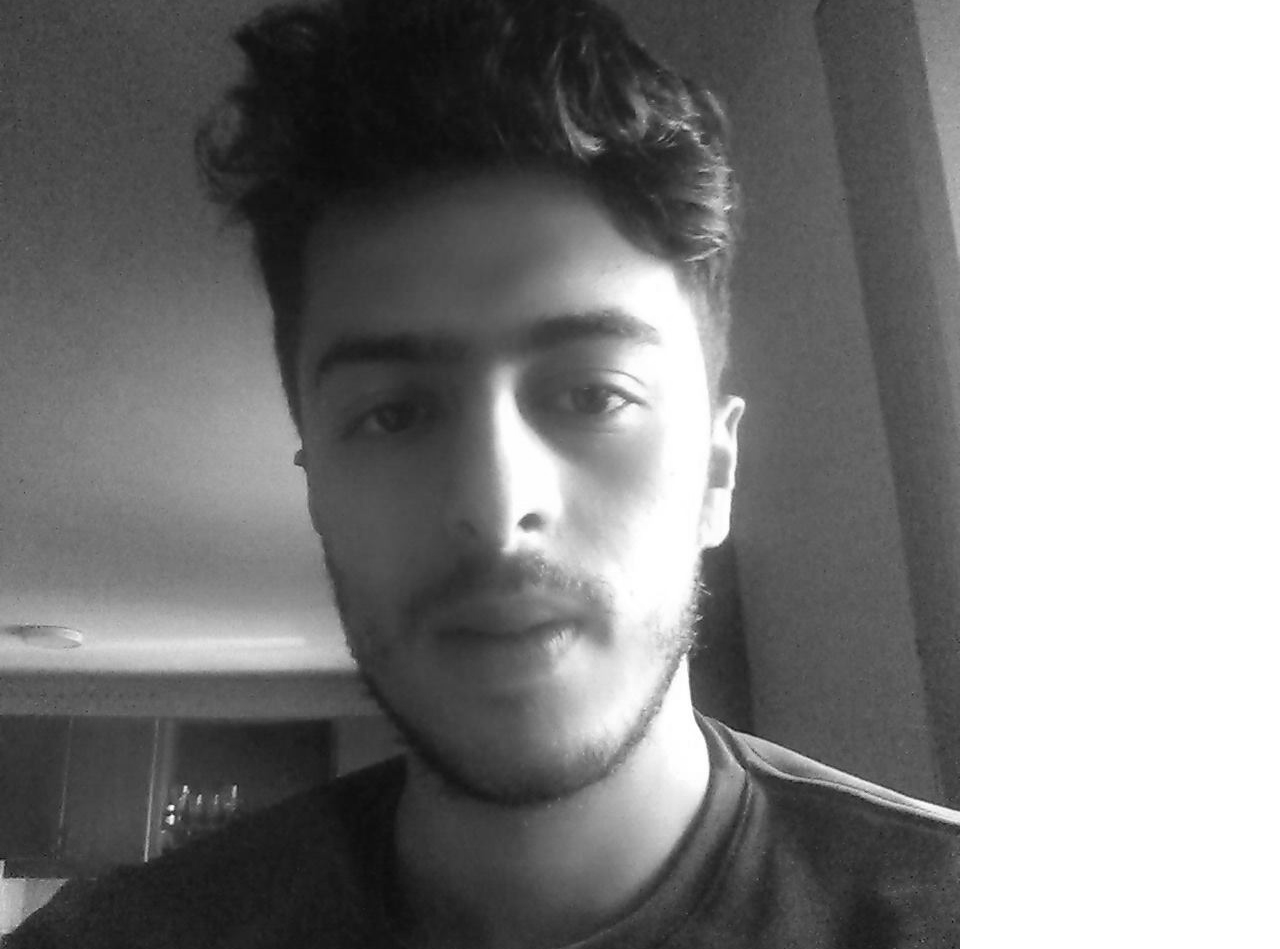
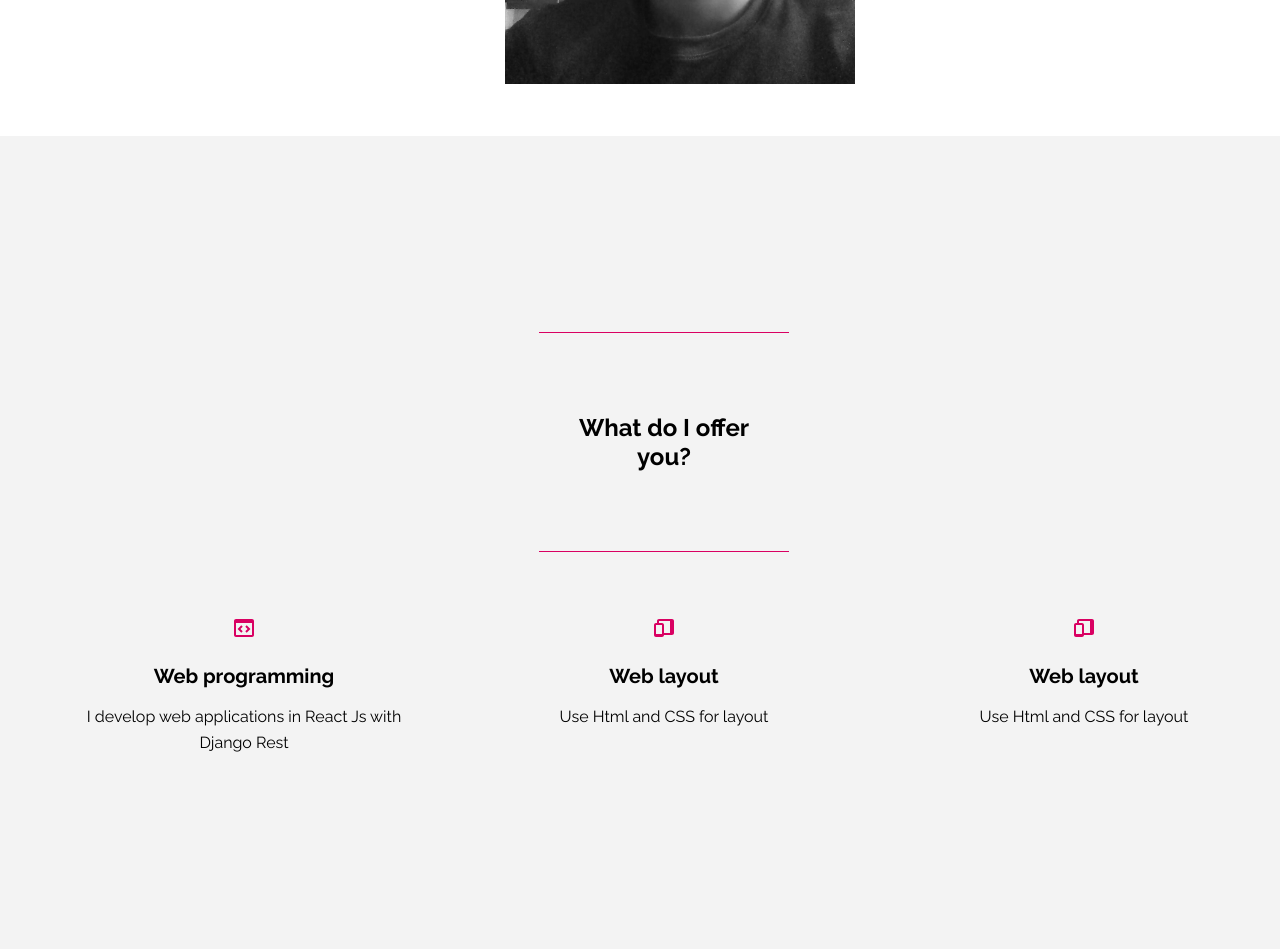
Before and after one commit to DvidGs/Portfolio_cv, a plain HTML site: page index.html in a window 1280 px wide. Shown: the part 1260-2209 px from the top of the page. Drawn offline with Linux system fonts and the light colour scheme.

Commit message:
third commit

```diff
--- a/index.html
+++ b/index.html
@@ -49,9 +49,9 @@
         </article>
     </section>
 
-    <section id="about" class="about">
+    <section id="about" class="about section container full-lg screen">
         <article class="text-lg-right">
-            <aside class="slogan text-center text-lg-right">
+            <aside class="text-center text-lg-right">
                 <h1>DavidGasu</h1>
                 <h5>Web Developer</h5>
             </aside>
@@ -90,8 +90,32 @@
         </article>
     </section>
 
-    <section id="services" class="services">
-        <h2>Services</h2>
+    <section id="services" class="services section bg-gray-light">
+        <div class="container full-lg-screen">
+            <h2 class="section-title">What do I offer you?</h2>
+            <article class="service-card">
+                <svg xmlns="http://www.w3.org/2000/svg" width="24" height="24" viewBox="0 0 24 24">
+                    <path d="M20,3H4C2.897,3,2,3.897,2,5v14c0,1.103,0.897,2,2,2h16c1.103,0,2-0.897,2-2V5C22,3.897,21.103,3,20,3z M4,19V7h16 l0.002,12H4z"/>
+                    <path d="M9.293 9.293L5.586 13 9.293 16.707 10.707 15.293 8.414 13 10.707 10.707zM14.707 9.293L13.293 10.707 15.586 13 13.293 15.293 14.707 16.707 18.414 13z"/>
+                </svg>
+                <h3>Web programming</h3>
+                <p>I develop web applications in React Js with Django Rest</p>
+            </article>
+            <article class="service-card">
+                <svg xmlns="http://www.w3.org/2000/svg" width="24" height="24" viewBox="0 0 24 24">
+                    <path d="M20,3H7C5.897,3,5,3.897,5,5v2H4C2.897,7,2,7.897,2,9v10c0,1.103,0.897,2,2,2h6c1.103,0,2-0.897,2-2h8c1.103,0,2-0.897,2-2 V5C22,3.897,21.103,3,20,3z M6,9h4l-0.003,9H4V9H6z M12,17V9c0-1.103-0.897-2-2-2H7V5h11v12H12z"/>
+                </svg>
+                <h3>Web layout</h3>
+                <p>Use Html and CSS for layout</p>
+            </article>
+            <article class="service-card">
+                <svg xmlns="http://www.w3.org/2000/svg" width="24" height="24" viewBox="0 0 24 24">
+                    <path d="M20,3H7C5.897,3,5,3.897,5,5v2H4C2.897,7,2,7.897,2,9v10c0,1.103,0.897,2,2,2h6c1.103,0,2-0.897,2-2h8c1.103,0,2-0.897,2-2 V5C22,3.897,21.103,3,20,3z M6,9h4l-0.003,9H4V9H6z M12,17V9c0-1.103-0.897-2-2-2H7V5h11v12H12z"/>
+                </svg>
+                <h3>Web layout</h3>
+                <p>Use Html and CSS for layout</p>
+            </article>
+        </div>
     </section>
     <section id="portfolio" class="portfolio">
         <h2>Portfolio</h2>
--- a/style.css
+++ b/style.css
@@ -215,6 +215,9 @@ progress::-moz-progress-bar {
 }
 
 /* ******* Utilities ******* */
+.bg-gray-light {
+    background-color: var(--gray-light-color);
+}
 
 .box-shadow-1 {
     box-shadow: 0.25rem 0.25rem 1rem rgba(0, 0, 0, 0.25);
@@ -246,6 +249,20 @@ progress::-moz-progress-bar {
     display: none;
 }
 
+.section {
+    padding: 1rem 1rem;
+}
+
+.section-title {
+    border-top: thin solid var(--first-color);
+    border-bottom: thin solid var(--first-color);
+    margin: 2rem auto;
+    padding: 5rem 1rem;
+    width: 250px;
+    text-align: center;
+    color: var(--title-color);
+}
+
 .text-center {
     text-align: center;
 }
@@ -259,6 +276,11 @@ progress::-moz-progress-bar {
 }
 
 @media screen and (min-width: 1024px) {
+    .full-lg-screen {
+        width: 100%;
+        min-height: 100vh;
+    }
+
     .text-lg-center {
         text-align: center;
     }
@@ -273,6 +295,10 @@ progress::-moz-progress-bar {
 }
 
 /* ******* Site Styles ******* */
+.about > article {
+    margin-bottom: 2rem;
+}
+
 .header {
     position: fixed;
     left: 0;
@@ -297,15 +323,59 @@ progress::-moz-progress-bar {
     text-decoration: none;
 }
 
+.service-card {
+    margin: 1rem auto;
+    padding: 1rem;
+    text-align: center;
+}
+
+.service-card svg {
+    margin-bottom: 1.25rem;
+    fill: var(--first-color);
+}
+
+.service-card h3 {
+    color: var(--title-color)
+}
+
+.service-card svf {
+    margin-bottom: 1.25rem;
+    fill: var(--first-color);
+}
+
 @media screen and (min-width: 768px) {
+    .services > .container {
+        display: grid;
+        grid-template-columns: repeat(2, 45%);
+        justify-content: space-between;
+        align-content: center;
+    }
 
+    .services .section-title {
+        grid-column: span 2;
+    }
 }
 
 @media screen and (min-width: 1024px) {
+    .about {
+        display: grid;
+        grid-template-columns: repeat(3, 30%);
+        justify-content: space-between;
+        align-content: center;
+    }
+
     .header {
         position: sticky;
         top: 0;
         padding: 0rem;
         height: calc(var(--header-height) - 0.2rem);
     }
+
+    .services > .container {
+        grid-template-columns: repeat(3, 30%);
+    }
+
+    .services .section-title {
+        grid-column: span 3;
+    }
 }
```
